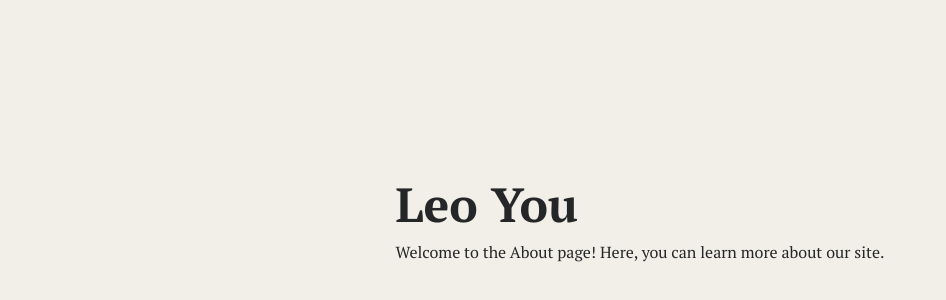
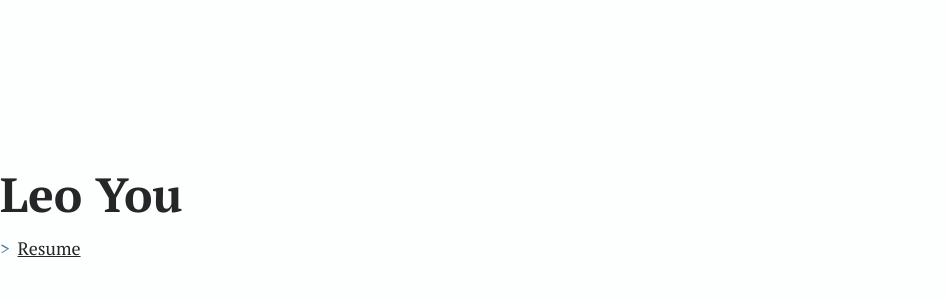
Before and after one commit to leojcyou/leojcyou.github.io, a Next.js app: page / in a window 1280 px wide. Shown: the part 184-484 px from the top of the page, without its empty margins (0-946 px from the left). Built offline with nearby package versions, Linux system fonts and the light colour scheme.

Commit message:
features

```diff
--- a/app/globals.css
+++ b/app/globals.css
@@ -3,7 +3,7 @@
 @tailwind utilities;
 
 :root {
-  --primary-color: #F2EFE9;
+  --primary-color: #FCFFFD;
   --contrast-color: #252627;
   --accent-red-color: #904E55;
   --accent-blue-color: #4F759B;
@@ -15,7 +15,7 @@
 @media (prefers-color-scheme: dark) {
   :root {
     --primary-color: #252627;
-    --contrast-color: black;
+    --contrast-color: #FCFFFD;
     --accent-red-color: #904E55;
     --accent-blue-color: #4F759B;
 
@@ -29,8 +29,6 @@ body {
   background: var(--background);
 }
 
-h1 {
-  color: var(--foreground);
-  font-weight: 700;
-  font-size: 3rem;
+.list-markers {
+  color: var(--accent-blue-color); /* Example: Adjust the color to match your needs */
 }
--- a/app/not-found.tsx
+++ b/app/not-found.tsx
@@ -1,9 +1,26 @@
-import React from "react";
+"use client";
+import React, { useEffect } from "react";
+import { useRouter } from "next/navigation";
+import Link from "next/link";
 
 const NotFoundPage: React.FC = () => {
+  const router = useRouter();
+
+  useEffect(() => {
+    const timer = setTimeout(() => {
+      router.push("/");
+    }, 100000);
+    return () => clearTimeout(timer);
+  }, [router]);
+
   return (
-    <div>
-      <h2>NOT FOUND</h2>
+    <div className="container mx-auto">
+      <div className="container mx-auto break-after-auto">
+        <p className="text-5xl font-bold mb-4">
+          You're not supposed to be here...
+        </p>
+        <Link href="/dashboard">Dashboard</Link>
+      </div>
     </div>
   );
 };
--- a/app/page.tsx
+++ b/app/page.tsx
@@ -2,9 +2,18 @@ import React from "react";
 
 const LandingPage: React.FC = () => {
   return (
-    <div>
-      <h1>Leo You</h1>
-      <p>Welcome to the About page! Here, you can learn more about our site.</p>
+    <div className="container mx-auto">
+      <div className="container mx-auto break-after-auto">
+        <p className="text-5xl font-bold mb-4">Leo You</p>
+        <ul className="list-none mt-4 space-y-2 text-lg">
+          <li className="flex items-center">
+            <span className="list-markers mr-2">{">"}</span>
+            <a href="/resume.pdf" download className="underline">
+              Resume
+            </a>
+          </li>
+        </ul>
+      </div>
     </div>
   );
 };
```
Also changed, not shown: package.json (+6 -5 lines), 2 other files (tests, documents, lock files or other folders).
